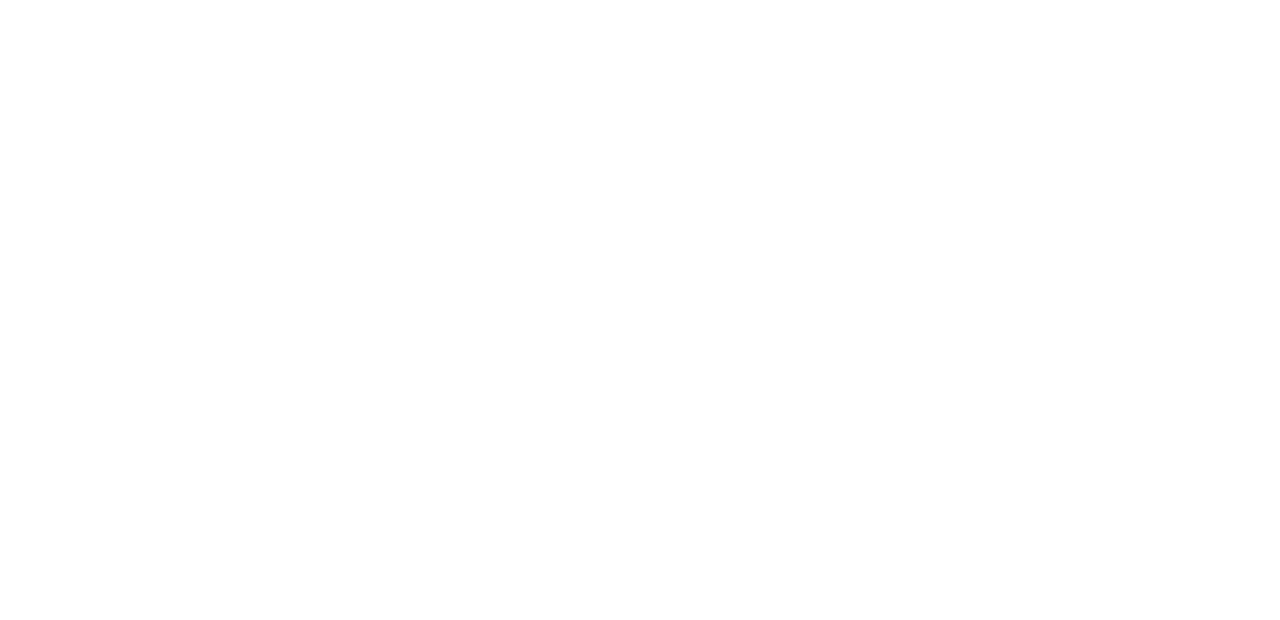
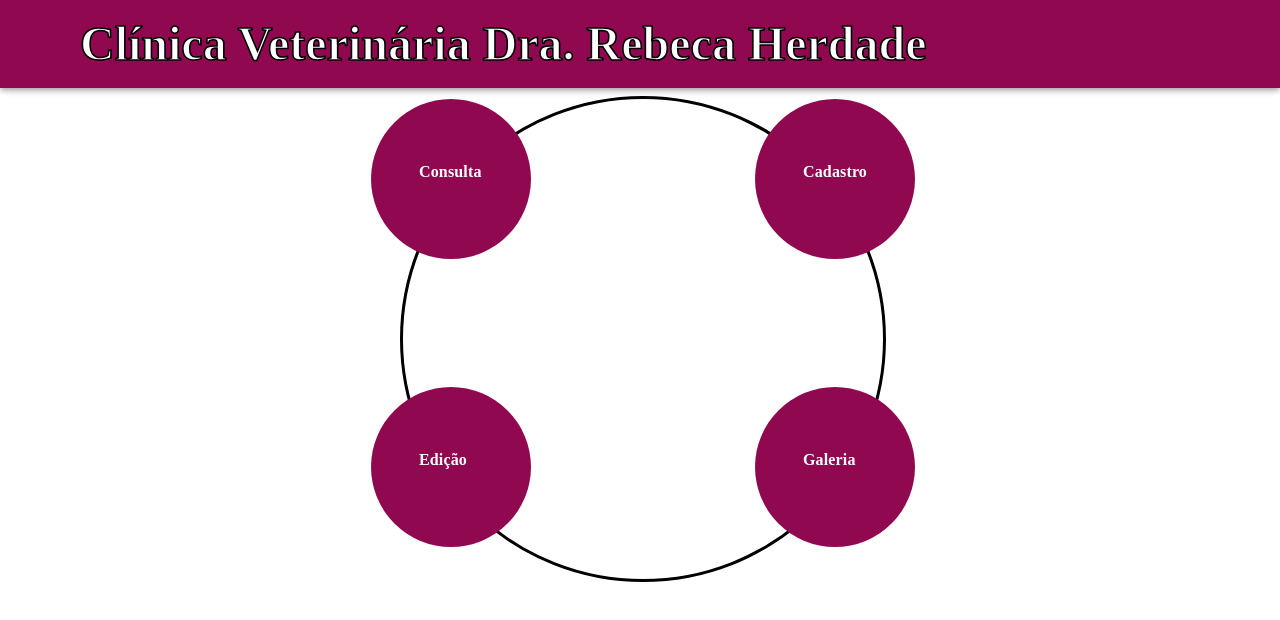
Before and after one commit to yurisavage/veterinaria_rh, a React (Create React App) app in the folder vet_rh/: page / in a window 1280 px wide. Before the commit this address had no page. Shown: the top 620 px of the page. Built offline with nearby package versions, Linux system fonts and the light colour scheme.

Commit message:
pagina principal

```diff
--- a/vet_rh/src/App.js
+++ b/vet_rh/src/App.js
@@ -3,14 +3,70 @@
 import Home from './Home';
 import Cadastro from './Cadastro';
 import Consulta from './Consulta';
-import { Typography } from '@mui/material';
+import Editar from './Edicao';
+import Galeria from './Galeria';
+import { AppBar, Box, Typography } from '@mui/material';
 
 function App() {
   return (
     <div className="App">
+      <AppBar sx={{ background: '#900950' }}>
+        <Typography variant='h3'
+          sx={{ ml: '5rem', mb: '1rem', mt: '1rem', color: 'white', background: '#900950',
+          fontFamily: 'Cursive', WebkitTextStrokeColor: 'black',
+          WebkitTextStrokeWidth: '0.1rem', fontWeight: 'bold' }}
+        >
+          Clínica Veterinária Dra. Rebeca Herdade
+        </Typography>
+      </AppBar>
+
       <HashRouter>
-        <Typography>
+        <Typography sx={{ position: 'fixed', height: '9rem', width: '100%', top: '7rem', zIndex: 1 }}>
+          <Box sx={{ display: 'flex', background: 'white', border: '0.2rem solid',
+                      borderRadius: '20rem', width: '30rem', height: '30rem',
+                      ml: '25rem', mt: '-1rem' }}>
+            <div>
+              <Box sx={{ background: '#900950', borderRadius: '20rem', width: '10rem', height: '10rem',
+                          ml: '-2rem', ":hover": { background: "#BD126C" }
+                      }}
+              >
+                <Typography sx={{ fontFamily: 'Cursive', color: 'white', fontWeight: 'bold',
+                                  ml: '3rem', paddingTop: '3.8rem' }} >
+                  Consulta
+                </Typography>
+              </Box>
+              <Box sx={{ background: '#900950', borderRadius: '20rem', width: '10rem', height: '10rem',
+                          mt: '8rem', ml: '-2rem', ":hover": { background: "#BD126C" }
+                      }}
+              >
+                <Typography sx={{ fontFamily: 'Cursive', color: 'white', fontWeight: 'bold',
+                                  ml: '3rem', paddingTop: '3.8rem' }} >
+                      Edição
+                </Typography>
+              </Box>
+            </div>
 
+            <div>
+              <Box sx={{ background: '#900950', borderRadius: '20rem', width: '10rem', height: '10rem',
+                          ml: '14rem', ":hover": { background: "#BD126C" }
+                      }}
+              >
+                <Typography sx={{ fontFamily: 'Cursive', color: 'white', fontWeight: 'bold',
+                                  ml: '3rem', paddingTop: '3.8rem' }} >
+                      Cadastro
+                </Typography>
+              </Box>
+              <Box sx={{ background: '#900950', borderRadius: '20rem', width: '10rem', height: '10rem',
+                          mt: '8rem', ml: '14rem', ":hover": { background: "#BD126C" }
+                      }}
+              >
+                <Typography sx={{ fontFamily: 'Cursive', color: 'white', fontWeight: 'bold',
+                                  ml: '3rem', paddingTop: '3.8rem' }} >
+                      Galeria
+                </Typography>
+              </Box>
+            </div>
+          </Box>
         </Typography>
 
         <div>
@@ -19,7 +75,8 @@
               <Route pat="/" exact element={<Home />}></Route>
               <Route pat="/cadastro" exact element={<Cadastro />}></Route>
               <Route pat="/consulta" exact element={<Consulta />}></Route>
-              {/* <Route pat="/" exact element={}></Route> */}
+              <Route pat="/edicao" exact element={<Editar />}></Route>
+              <Route pat="/galeria" exact element={<Galeria />}></Route>
             </Routes>
           </Typography>
         </div>
--- /dev/null
+++ b/vet_rh/src/Edicao/index.js
@@ -0,0 +1,5 @@
+import React from "react";
+
+export default function Editar() {
+
+}
--- /dev/null
+++ b/vet_rh/src/Galeria/index.js
@@ -0,0 +1,5 @@
+import React from "react";
+
+export default function Galeria() {
+
+}
```
Also changed, not shown: vet_rh/src/Consulta/index.js (renamed from vet_rh/src/Consulta/indes.js).
